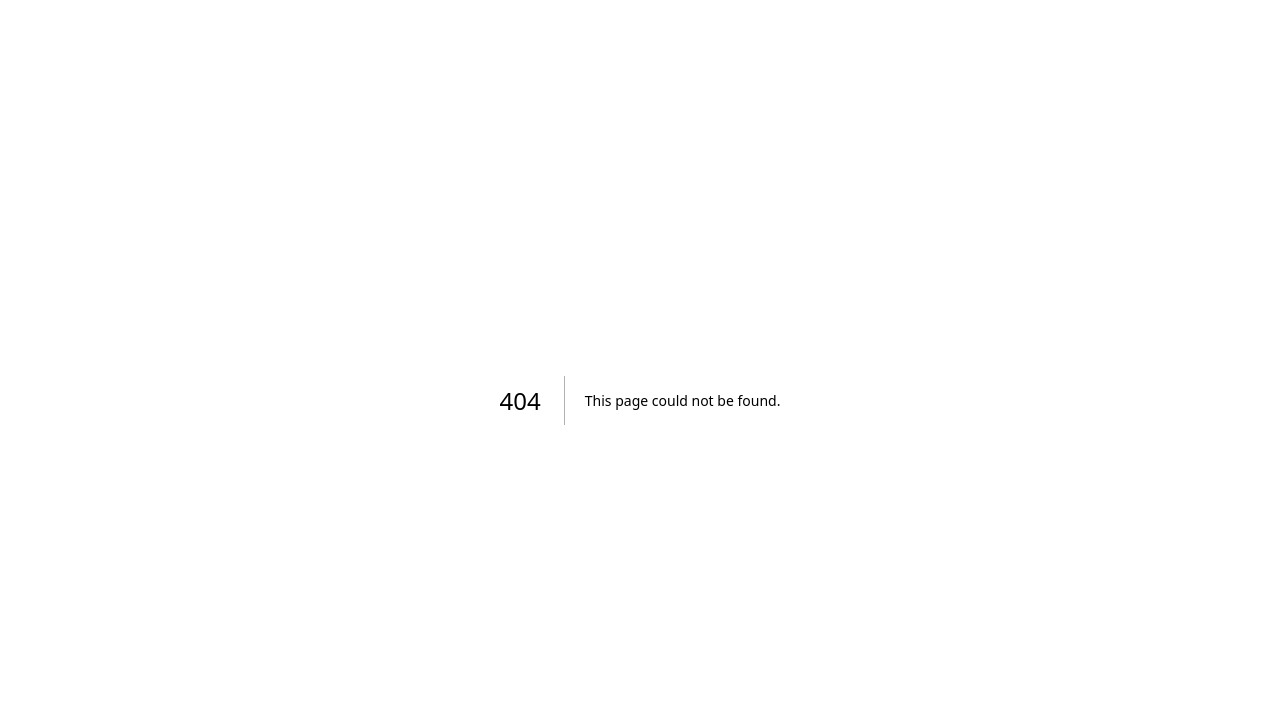
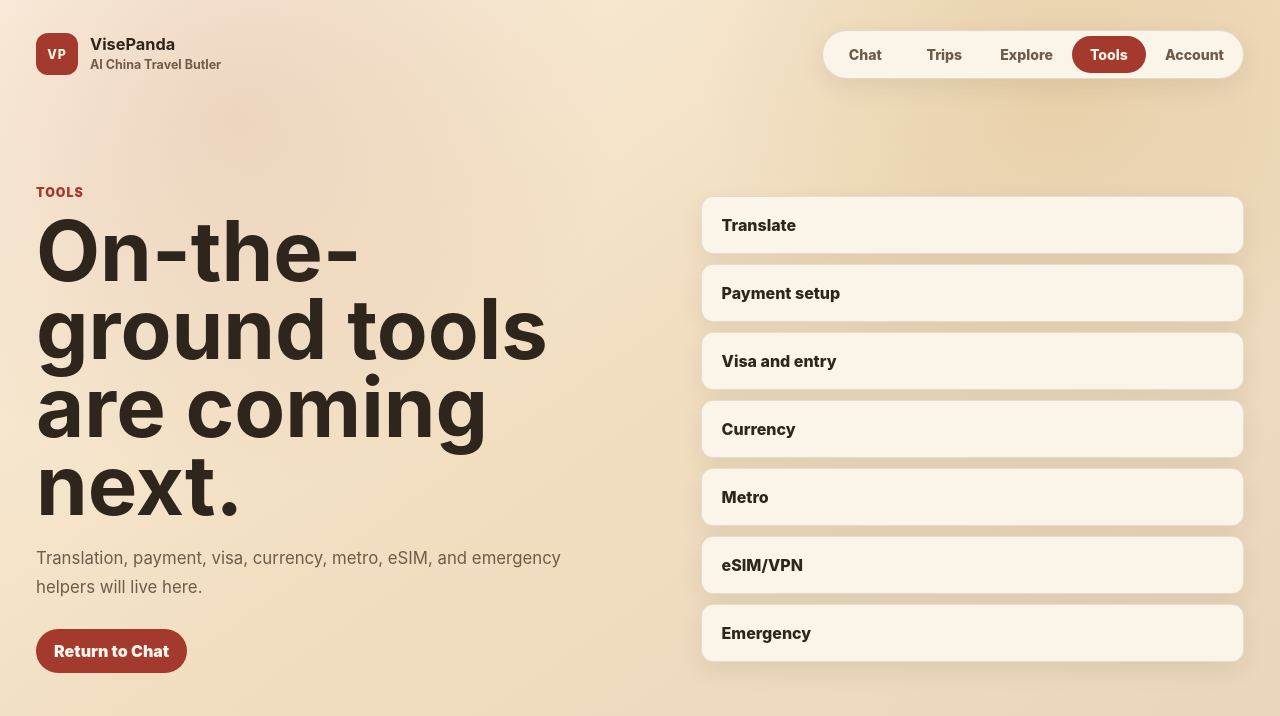
Before and after one commit to JTCAO515/VP-Codex-Final, a Next.js app: page /tools in a window 1280 px wide. Before the commit this address had no page. Shown: the top 716 px of the page. Built offline with nearby package versions, Linux system fonts and the light colour scheme.

Commit message:
feat: add shell navigation and placeholder tabs

```diff
--- a/app/globals.css
+++ b/app/globals.css
@@ -78,6 +78,198 @@ select:focus-visible {
   outline-offset: 3px;
 }
 
+.app-shell {
+  position: relative;
+  width: min(var(--max-page), 100%);
+  min-height: 100dvh;
+  margin: 0 auto;
+  padding: 22px clamp(16px, 3vw, 36px) 34px;
+}
+
+.app-header {
+  display: flex;
+  align-items: center;
+  justify-content: space-between;
+  gap: 20px;
+  min-height: 64px;
+}
+
+.brand-mark {
+  display: inline-flex;
+  align-items: center;
+  gap: 12px;
+  text-decoration: none;
+}
+
+.brand-mark__seal {
+  display: grid;
+  width: 42px;
+  height: 42px;
+  place-items: center;
+  border: 1px solid rgba(163, 58, 45, 0.56);
+  border-radius: 12px;
+  background: var(--cinnabar);
+  color: var(--paper-soft);
+  font-size: 0.78rem;
+  font-weight: 800;
+  letter-spacing: 0.08em;
+}
+
+.brand-mark strong,
+.brand-mark small {
+  display: block;
+}
+
+.brand-mark strong {
+  font-size: 1.02rem;
+  line-height: 1.1;
+}
+
+.brand-mark small {
+  margin-top: 3px;
+  color: var(--ink-muted);
+  font-size: 0.78rem;
+  font-weight: 700;
+}
+
+.nav-tabs {
+  display: inline-flex;
+  align-items: center;
+  gap: 5px;
+  padding: 5px;
+  border: 1px solid rgba(111, 91, 73, 0.18);
+  border-radius: 999px;
+  background: var(--paper-soft);
+  box-shadow: var(--shadow-soft);
+}
+
+.nav-tabs__link {
+  min-width: 74px;
+  border-radius: 999px;
+  padding: 10px 14px;
+  color: var(--ink-muted);
+  font-size: 0.88rem;
+  font-weight: 800;
+  text-align: center;
+  text-decoration: none;
+}
+
+.nav-tabs__link[data-active="true"] {
+  background: var(--cinnabar);
+  color: var(--paper-soft);
+}
+
+.app-main {
+  padding-top: 28px;
+}
+
+.placeholder-page {
+  display: grid;
+  grid-template-columns: minmax(0, 1.05fr) minmax(280px, 0.95fr);
+  gap: clamp(24px, 5vw, 72px);
+  align-items: center;
+  min-height: calc(100dvh - 170px);
+}
+
+.placeholder-page__copy {
+  max-width: 640px;
+}
+
+.section-kicker {
+  margin: 0 0 12px;
+  color: var(--cinnabar);
+  font-size: 0.78rem;
+  font-weight: 900;
+  letter-spacing: 0.08em;
+  text-transform: uppercase;
+}
+
+.placeholder-page h1 {
+  max-width: 620px;
+  margin: 0;
+  color: var(--ink);
+  font-size: clamp(2.35rem, 7vw, 5.2rem);
+  line-height: 0.94;
+  letter-spacing: 0;
+}
+
+.placeholder-page p:not(.section-kicker) {
+  max-width: 560px;
+  margin: 20px 0 0;
+  color: var(--ink-muted);
+  font-size: 1.05rem;
+  line-height: 1.7;
+}
+
+.primary-link {
+  display: inline-flex;
+  align-items: center;
+  min-height: 44px;
+  margin-top: 28px;
+  border-radius: 999px;
+  padding: 0 18px;
+  background: var(--cinnabar);
+  color: var(--paper-soft);
+  font-weight: 900;
+  text-decoration: none;
+}
+
+.placeholder-list {
+  display: grid;
+  gap: 10px;
+  margin: 0;
+  padding: 0;
+  list-style: none;
+}
+
+.placeholder-list li {
+  border: 1px solid rgba(111, 91, 73, 0.16);
+  border-radius: var(--radius-md);
+  padding: 18px 20px;
+  background: var(--paper-soft);
+  box-shadow: var(--shadow-soft);
+  color: var(--ink);
+  font-weight: 850;
+}
+
+@media (max-width: 760px) {
+  .app-shell {
+    padding: 14px 14px 112px;
+  }
+
+  .app-header {
+    align-items: flex-start;
+  }
+
+  .brand-mark small {
+    display: none;
+  }
+
+  .nav-tabs {
+    position: fixed;
+    right: 12px;
+    bottom: calc(12px + env(safe-area-inset-bottom));
+    left: 12px;
+    z-index: 20;
+    display: grid;
+    grid-template-columns: repeat(5, minmax(0, 1fr));
+    border-radius: 18px;
+  }
+
+  .nav-tabs__link {
+    min-width: 0;
+    padding: 12px 6px;
+    font-size: 0.74rem;
+  }
+
+  .placeholder-page {
+    grid-template-columns: 1fr;
+    align-items: start;
+    min-height: auto;
+    padding-top: 22px;
+  }
+}
+
 @media (prefers-reduced-motion: reduce) {
   *,
   *::before,
--- /dev/null
+++ b/app/tools/page.tsx
@@ -0,0 +1,15 @@
+import { PlaceholderPage } from "@/components/placeholders/PlaceholderPage";
+import { AppShell } from "@/components/shell/AppShell";
+
+export default function ToolsPage() {
+  return (
+    <AppShell activeTab="tools">
+      <PlaceholderPage
+        eyebrow="Tools"
+        title="On-the-ground tools are coming next."
+        description="Translation, payment, visa, currency, metro, eSIM, and emergency helpers will live here."
+        items={["Translate", "Payment setup", "Visa and entry", "Currency", "Metro", "eSIM/VPN", "Emergency"]}
+      />
+    </AppShell>
+  );
+}
--- /dev/null
+++ b/components/placeholders/PlaceholderPage.tsx
@@ -0,0 +1,28 @@
+import Link from "next/link";
+
+interface PlaceholderPageProps {
+  eyebrow: string;
+  title: string;
+  description: string;
+  items: string[];
+}
+
+export function PlaceholderPage({ eyebrow, title, description, items }: PlaceholderPageProps) {
+  return (
+    <section className="placeholder-page" aria-labelledby="placeholder-title">
+      <div className="placeholder-page__copy">
+        <p className="section-kicker">{eyebrow}</p>
+        <h1 id="placeholder-title">{title}</h1>
+        <p>{description}</p>
+        <Link className="primary-link" href="/chat">
+          Return to Chat
+        </Link>
+      </div>
+      <ul className="placeholder-list" aria-label={`${eyebrow} future scope`}>
+        {items.map((item) => (
+          <li key={item}>{item}</li>
+        ))}
+      </ul>
+    </section>
+  );
+}
--- /dev/null
+++ b/components/shell/AppShell.tsx
@@ -0,0 +1,27 @@
+import type { ReactNode } from "react";
+import { NavTabs, type AppTab } from "@/components/shell/NavTabs";
+
+interface AppShellProps {
+  activeTab: AppTab;
+  children: ReactNode;
+}
+
+export function AppShell({ activeTab, children }: AppShellProps) {
+  return (
+    <div className="app-shell">
+      <header className="app-header">
+        <a className="brand-mark" href="/chat" aria-label="VisePanda home">
+          <span className="brand-mark__seal" aria-hidden="true">
+            VP
+          </span>
+          <span>
+            <strong>VisePanda</strong>
+            <small>AI China Travel Butler</small>
+          </span>
+        </a>
+        <NavTabs activeTab={activeTab} />
+      </header>
+      <main className="app-main">{children}</main>
+    </div>
+  );
+}
--- /dev/null
+++ b/components/shell/NavTabs.tsx
@@ -0,0 +1,29 @@
+import Link from "next/link";
+
+export type AppTab = "chat" | "trips" | "explore" | "tools" | "account";
+
+const tabs: Array<{ key: AppTab; label: string; href: string }> = [
+  { key: "chat", label: "Chat", href: "/chat" },
+  { key: "trips", label: "Trips", href: "/trips" },
+  { key: "explore", label: "Explore", href: "/explore" },
+  { key: "tools", label: "Tools", href: "/tools" },
+  { key: "account", label: "Account", href: "/account" },
+];
+
+export function NavTabs({ activeTab }: { activeTab: AppTab }) {
+  return (
+    <nav className="nav-tabs" aria-label="VisePanda sections">
+      {tabs.map((tab) => (
+        <Link
+          aria-current={activeTab === tab.key ? "page" : undefined}
+          className="nav-tabs__link"
+          data-active={activeTab === tab.key ? "true" : "false"}
+          href={tab.href}
+          key={tab.key}
+        >
+          {tab.label}
+        </Link>
+      ))}
+    </nav>
+  );
+}
--- a/vitest.config.ts
+++ b/vitest.config.ts
@@ -4,6 +4,9 @@ import { fileURLToPath } from "node:url";
 const root = fileURLToPath(new URL(".", import.meta.url));
 
 export default defineConfig({
+  esbuild: {
+    jsx: "automatic",
+  },
   resolve: {
     alias: {
       "@": root,
```
Also changed, not shown: app/account/page.tsx (added, +15 -0 lines), app/explore/page.tsx (added, +15 -0 lines), app/trips/page.tsx (added, +15 -0 lines), 1 other file (tests, documents, lock files or other folders).
